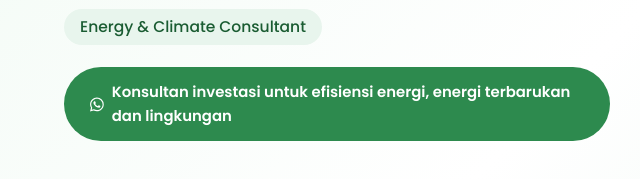
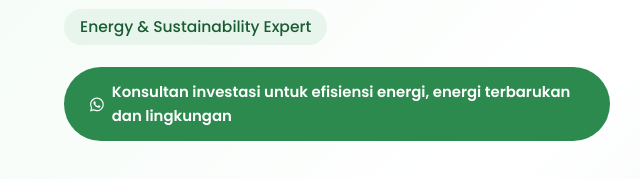
Before and after one commit to khaixin878/wisnu-2, a plain HTML site: page index.html in a window 1280 px wide. Shown: the part 386-565 px from the top of the page, 0-640 px from the left. Drawn offline with Linux system fonts and the light colour scheme.

Commit message:
Add files via upload

```diff
--- a/index.html
+++ b/index.html
@@ -3,7 +3,7 @@
 <head>
   <meta charset="UTF-8" />
   <meta name="viewport" content="width=device-width, initial-scale=1.0" />
-  <title>Wisnu Boediono | Energy &amp; Climate Consultant — Wishnu Hijau</title>
+  <title>Wisnu Boediono | Energy &amp; Sustainability Expert — Wishnu Hijau</title>
   <meta name="description" content="Energy investment advisor, decarbonisation consultant, and ISO 50001/50005 specialist with 11 years of experience across ADB, World Bank, FCDO, and Indonesian government." />
   <link rel="preconnect" href="https://fonts.googleapis.com" />
   <link rel="preconnect" href="https://fonts.gstatic.com" crossorigin />
@@ -294,7 +294,7 @@
       <div>
         <p class="hero-hi" data-i18n="hero_hi">🌿 Halo, Saya</p>
         <h1 class="hero-name">Wisnu Boediono<br><span>Wishnu Hijau</span></h1>
-        <span class="hero-role" data-i18n="hero_role">Energy &amp; Climate Consultant</span>
+        <span class="hero-role" data-i18n="hero_role">Energy &amp; Sustainability Expert</span>
         <div class="hero-acts">
           <a href="https://wa.me/6281381254097" target="_blank" rel="noopener" class="btn bp">
             <svg width="17" height="17" viewBox="0 0 24 24" fill="currentColor"><path d="M17.472 14.382c-.297-.149-1.758-.867-2.03-.967-.273-.099-.471-.148-.67.15-.197.297-.767.966-.94 1.164-.173.199-.347.223-.644.075-.297-.15-1.255-.463-2.39-1.475-.883-.788-1.48-1.761-1.653-2.059-.173-.297-.018-.458.13-.606.134-.133.298-.347.446-.52.149-.174.198-.298.298-.497.099-.198.05-.371-.025-.52-.075-.149-.669-1.612-.916-2.207-.242-.579-.487-.5-.669-.51-.173-.008-.371-.01-.57-.01-.198 0-.52.074-.792.372-.272.297-1.04 1.016-1.04 2.479 0 1.462 1.065 2.875 1.213 3.074.149.198 2.096 3.2 5.077 4.487.709.306 1.262.489 1.694.625.712.227 1.36.195 1.871.118.571-.085 1.758-.719 2.006-1.413.248-.694.248-1.289.173-1.413-.074-.124-.272-.198-.57-.347m-5.421 7.403h-.004a9.87 9.87 0 0 1-5.031-1.378l-.361-.214-3.741.982.998-3.648-.235-.374a9.86 9.86 0 0 1-1.51-5.26c.001-5.45 4.436-9.884 9.888-9.884 2.64 0 5.122 1.03 6.988 2.898a9.825 9.825 0 0 1 2.893 6.994c-.003 5.45-4.437 9.884-9.885 9.884m8.413-18.297A11.815 11.815 0 0 0 12.05 0C5.495 0 .16 5.335.157 11.892c0 2.096.547 4.142 1.588 5.945L.057 24l6.305-1.654a11.882 11.882 0 0 0 5.683 1.448h.005c6.554 0 11.89-5.335 11.893-11.893a11.821 11.821 0 0 0-3.48-8.413z"/></svg>
@@ -309,7 +309,7 @@
       </div>
       <div style="position:relative">
         <div class="hero-photo-frame">
-          <img src="wisnu1.jpeg" alt="Wisnu Boediono — Energy & Climate Consultant" style="width:100%;height:100%;object-fit:cover;object-position:top;">
+          <img src="wisnu1.jpeg" alt="Wisnu Boediono — Energy & Sustainability Expert" style="width:100%;height:100%;object-fit:cover;object-position:top;">
         </div>
         <div class="hbadge">
           <div class="hbadge-ic"><svg width="19" height="19" viewBox="0 0 24 24" fill="none" stroke="#2d8a4e" stroke-width="2"><path d="M12 22s8-4 8-10V5l-8-3-8 3v7c0 6 8 10 8 10z"/></svg></div>
@@ -538,7 +538,7 @@
     <div class="sh">
       <span class="stag" data-i18n="why_tag">Profile</span>
       <h2 class="stitle" data-i18n="why_title">Tentang Wisnu Boediono</h2>
-      <p class="sdesc" data-i18n="why_desc">Energy &amp; Climate Consultant dengan rekam jejak lintas sektor yang terverifikasi.</p>
+      <p class="sdesc" data-i18n="why_desc">Energy &amp; Sustainability Expert dengan rekam jejak lintas sektor yang terverifikasi.</p>
     </div>
     <p class="profile-intro" data-i18n="profile_intro">11 tahun pengalaman lintas pemerintah–donor–akar rumput; lulusan universitas Australia (Murdoch, RMIT); pengalaman dari level menteri hingga 21.500 petani; bilingual EN/ID.</p>
     <div class="why-g">
@@ -600,7 +600,7 @@
           <div class="logo-ic"><svg width="20" height="20" viewBox="0 0 24 24" fill="none" stroke="white" stroke-width="2" stroke-linecap="round" stroke-linejoin="round"><path d="M17 8C8 10 5.9 16.17 3.82 21.34L5.71 22l1-2.3A4.49 4.49 0 0 0 8 20C19 20 22 3 22 3c-1 2-8 3-8 3"/></svg></div>
           Wishnu Hijau
         </a>
-        <p data-i18n="ft_tag">Energy &amp; Climate Consultant — Investment Advisory, Decarbonisation, ISO 50001/50005, Policy Advisory.</p>
+        <p data-i18n="ft_tag">Energy &amp; Sustainability Expert — Investment Advisory, Decarbonisation, ISO 50001/50005, Policy Advisory.</p>
         <div class="ft-soc">
           <a href="[LINK_INSTAGRAM]" target="_blank" rel="noopener" class="si" aria-label="Instagram">IG</a>
           <a href="[LINK_LINKEDIN]"  target="_blank" rel="noopener" class="si" aria-label="LinkedIn">LI</a>
@@ -666,7 +666,7 @@ const T = {
   id: {
     nav_home:'Beranda', nav_svc:'Layanan', nav_imp:'Dampak', nav_proj:'Proyek', nav_why:'Profile', nav_con:'Kontak',
     hero_hi:'🌿 Halo, Saya',
-    hero_role:'Energy & Climate Consultant',
+    hero_role:'Energy & Sustainability Expert',
     hero_btn:'Konsultan investasi untuk efisiensi energi, energi terbarukan dan lingkungan',
     sn_usd:'USD 1,1 jt',
     hs1:'Tahun Pengalaman', hs2:'Dana Green Economy', hs3:'Petani Dijangkau', hs4:'Program Nasional Dipimpin',
@@ -735,7 +735,7 @@ const T = {
     cert_mgr:'Manager Energy Industry Course', cert_vc:'Value Chain Mapping', cert_sh:'Stakeholder Mapping',
 
     why_tag:'Profile', why_title:'Tentang Wisnu Boediono',
-    why_desc:'Energy & Climate Consultant dengan rekam jejak lintas sektor yang terverifikasi.',
+    why_desc:'Energy & Sustainability Expert dengan rekam jejak lintas sektor yang terverifikasi.',
     profile_intro:'11 tahun pengalaman lintas pemerintah–donor–akar rumput; lulusan universitas Australia (Murdoch, RMIT); pengalaman dari level menteri hingga 21.500 petani; bilingual EN/ID.',
     w1_h:'Pengalaman Lintas Sektor',
     w1_p:'11 tahun bergerak di lintas sektor: pemerintah (ESDM, KLHK), donor internasional (ADB, World Bank, FCDO), dan program akar rumput hingga 21.500 petani.',
@@ -750,7 +750,7 @@ const T = {
     cta_desc:'Hubungi saya untuk mendiskusikan kebutuhan advisory, program efisiensi energi, atau peluang kolaborasi proyek.',
     cta_wa:'Chat WhatsApp', cta_email:'Kirim Email',
 
-    ft_tag:'Energy & Climate Consultant — Investment Advisory, Decarbonisation, ISO 50001/50005, Policy Advisory.',
+    ft_tag:'Energy & Sustainability Expert — Investment Advisory, Decarbonisation, ISO 50001/50005, Policy Advisory.',
     ft_nav:'Navigasi', ft_svc:'Layanan', ft_con:'Kontak', ft_pub:'Publikasi', ft_cert:'Sertifikasi',
     ft_copy:'© 2025 Wishnu Hijau. Hak cipta dilindungi.',
     ft_made:'Energy & Climate Consulting — Bali, Indonesia 🌿',
@@ -759,7 +759,7 @@ const T = {
   en: {
     nav_home:'Home', nav_svc:'Services', nav_imp:'Impact', nav_proj:'Projects', nav_why:'Profile', nav_con:'Contact',
     hero_hi:'🌿 Hello, I\'m',
-    hero_role:'Energy & Climate Consultant',
+    hero_role:'Energy & Sustainability Expert',
     hero_btn:'Investment consultant for energy efficiency, renewable energy and environment',
     sn_usd:'USD 1.1M',
     hs1:'Years of Experience', hs2:'Green Economy Funding', hs3:'Farmers Reached', hs4:'National Programme Led',
@@ -828,7 +828,7 @@ const T = {
     cert_mgr:'Manager Energy Industry Course', cert_vc:'Value Chain Mapping', cert_sh:'Stakeholder Mapping',
 
     why_tag:'Profile', why_title:'About Wisnu Boediono',
-    why_desc:'Energy & Climate Consultant with a cross-sector, verifiable track record.',
+    why_desc:'Energy & Sustainability Expert with a cross-sector, verifiable track record.',
     profile_intro:'11 years of experience spanning government–donor–grassroots; graduate of Australian universities (Murdoch, RMIT); experience from ministerial level to 21,500 farmers; bilingual EN/ID.',
     w1_h:'Cross-Sector Experience',
     w1_p:'11 years across sectors: government (ESDM, KLHK), international donors (ADB, World Bank, FCDO), and grassroots programmes reaching 21,500 farmers.',
@@ -843,7 +843,7 @@ const T = {
     cta_desc:'Contact me to discuss your advisory needs, energy efficiency programme, or project collaboration opportunity.',
     cta_wa:'Chat on WhatsApp', cta_email:'Send Email',
 
-    ft_tag:'Energy & Climate Consultant — Investment Advisory, Decarbonisation, ISO 50001/50005, Policy Advisory.',
+    ft_tag:'Energy & Sustainability Expert — Investment Advisory, Decarbonisation, ISO 50001/50005, Policy Advisory.',
     ft_nav:'Navigation', ft_svc:'Services', ft_con:'Contact', ft_pub:'Publications', ft_cert:'Certifications',
     ft_copy:'© 2025 Wishnu Hijau. All rights reserved.',
     ft_made:'Energy & Climate Consulting — Bali, Indonesia 🌿',
```
